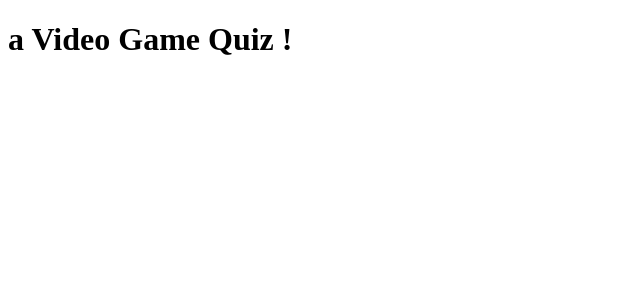
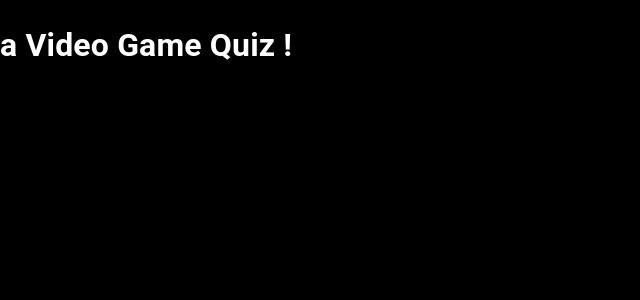
Before and after one commit to 2wisdom/I-Quiz, a React (Vite) app: page / in a window 1280 px wide. Shown: the top 300 px of the page, without its empty margins (0-640 px from the left). Built offline with nearby package versions, Linux system fonts and the light colour scheme.

Commit message:
theme 수정

```diff
--- a/src/main.tsx
+++ b/src/main.tsx
@@ -2,7 +2,7 @@ import React from "react";
 import ReactDOM from "react-dom/client";
 import App from "./pages/App.tsx";
 import { QueryClient, QueryClientProvider } from "@tanstack/react-query";
-import { ThemeProvider } from "@mui/material";
+import { CssBaseline, ThemeProvider } from "@mui/material";
 import theme from "./style/theme.ts";
 import { createBrowserRouter, RouterProvider } from "react-router-dom";
 import Quizzes from "./pages/Quizzes.tsx";
@@ -35,8 +35,11 @@ const router = createBrowserRouter([
 ReactDOM.createRoot(document.getElementById("root") as HTMLElement).render(
   <React.StrictMode>
     <QueryClientProvider client={queryClient}>
-      <RouterProvider router={router} />
-      <ThemeProvider theme={theme}>{/* <App /> */}</ThemeProvider>
+      <ThemeProvider theme={theme}>
+        <CssBaseline />
+        <RouterProvider router={router} />
+        {/* <App /> */}
+      </ThemeProvider>
     </QueryClientProvider>
   </React.StrictMode>
 );
--- a/src/style/theme.ts
+++ b/src/style/theme.ts
@@ -1,17 +1,13 @@
 import { createTheme } from "@mui/material/styles";
-import { red } from "@mui/material/colors";
 
 // Create a theme instance.
 const theme = createTheme({
   palette: {
-    primary: {
-      main: "#556cd6",
+    background: {
+      default: "#000000",
     },
-    secondary: {
-      main: "#19857b",
-    },
-    error: {
-      main: red.A400,
+    text: {
+      primary: "#ffffff",
     },
   },
 });
```
